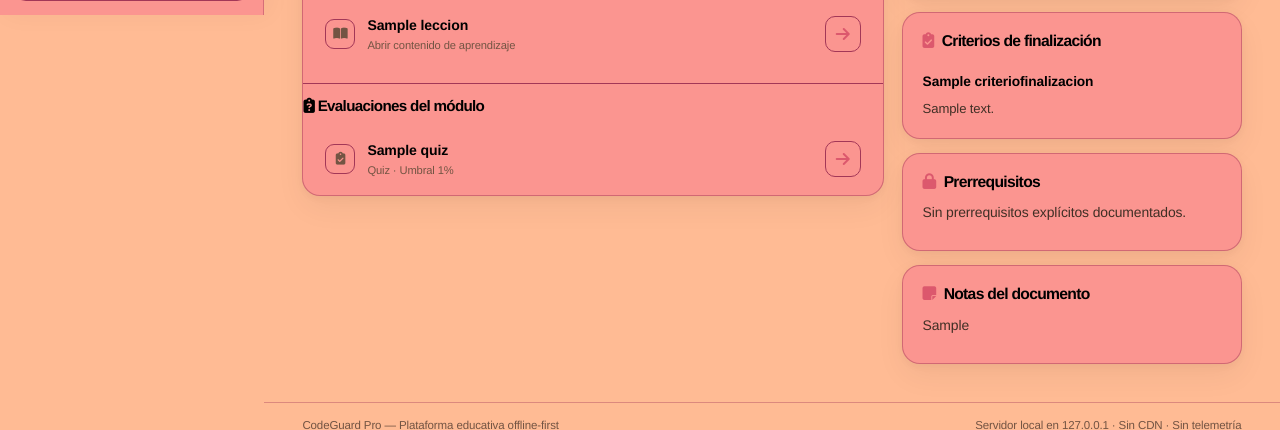
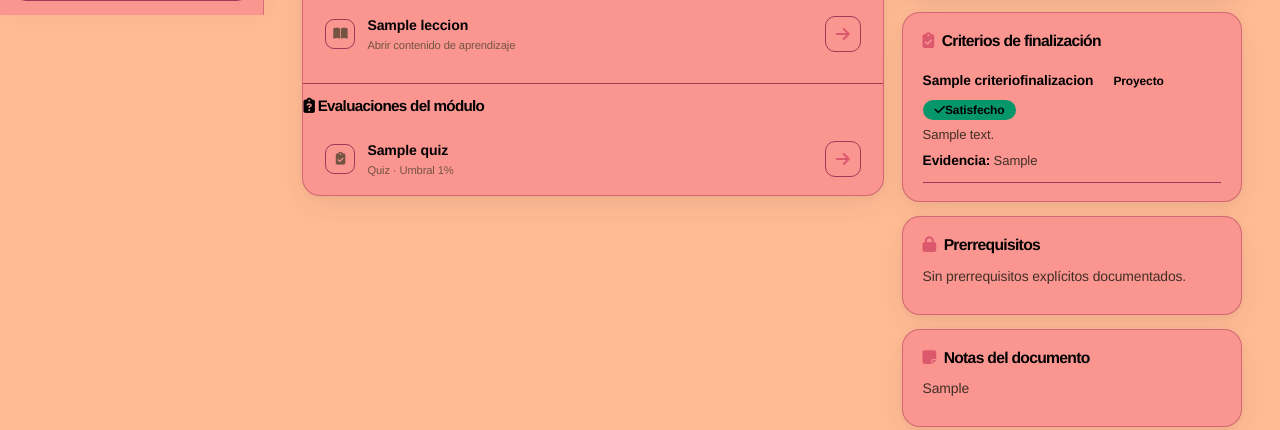
Before and after one commit to MaverickBms/CodeGuard-Pro, a Django app: page /roadmaps/etapa/1/ in a window 1280 px wide. Shown: the part 785-1215 px from the top of the page. Run offline with Django 5.2, Linux system fonts and the light colour scheme; tables that the repository leaves empty hold one stand-in row (values such as "Sample post"); data that the repository does not hold is empty; some libraries are stand-ins or nearby versions.

Commit message:
feat(roadmaps): UI de criterios con estado y registro de evidencia (Fase 4)
- Detalle de etapa muestra estado de cumplimiento por criterio y evidencia.
- Accion POST local para registrar evidencia/cumplimiento de criterios no
  automatizados (proyecto/evidencia/manual), con auditoria via servicio.
- Criterios de evaluacion se indican como satisfechos mediante examen.

Suite completa 234 tests OK.

```diff
--- a/apps/roadmaps/urls.py
+++ b/apps/roadmaps/urls.py
@@ -12,6 +12,11 @@ urlpatterns = [
     path("leccion/<int:leccion_id>/", views.leccion_detalle, name="leccion_detalle"),
     path("ejercicio/<int:ejercicio_id>/intento/", views.enviar_intento_view, name="enviar_intento"),
     path("etapa/<int:numero>/marcar/", views.marcar_etapa_view, name="marcar_etapa"),
+    path(
+        "etapa/<int:numero>/criterio/<int:criterio_id>/registrar/",
+        views.registrar_criterio_view,
+        name="registrar_criterio",
+    ),
     path(
         "leccion/<int:leccion_id>/marcar/",
         views.marcar_leccion_view,
--- a/apps/roadmaps/views.py
+++ b/apps/roadmaps/views.py
@@ -21,6 +21,8 @@ from apps.accounts.identity import (
     requiere_acceso,
 )
 from .models import (
+    CriterioFinalizacion,
+    CumplimientoCriterio,
     EjercicioLeccion,
     Etapa,
     IntentoEjercicio,
@@ -42,7 +44,7 @@ from .services import (
     progreso_general,
     roadmap_activo,
 )
-from .services_evaluacion import evaluar_quiz
+from .services_evaluacion import evaluar_quiz, registrar_cumplimiento_criterio
 
 
 @requiere_acceso
@@ -160,6 +162,19 @@ def detalle(request, numero):
         ).order_by("id")
     )
 
+    criterios = list(etapa.criterios.all())
+    cumplimientos = {}
+    if usuario is not None:
+        cumplimientos = {
+            c.criterio_id: c
+            for c in CumplimientoCriterio.objects.filter(usuario=usuario, criterio__etapa=etapa)
+        }
+    for criterio in criterios:
+        criterio.cumplimiento_actual = cumplimientos.get(criterio.id)
+        criterio.satisfecho = bool(
+            criterio.cumplimiento_actual and criterio.cumplimiento_actual.satisfecho
+        )
+
     return render(
         request,
         "roadmaps/detalle.html",
@@ -173,7 +188,7 @@ def detalle(request, numero):
             "bloqueada": etapa.esta_bloqueada_para(completadas),
             "prerrequisitos": etapa.prerrequisitos.select_related("etapa_requerida"),
             "desbloquea": etapa.desbloquea.select_related("etapa"),
-            "criterios": etapa.criterios.all(),
+            "criterios": criterios,
             "examenes_etapa": examenes_etapa,
         },
     )
@@ -537,3 +552,41 @@ def quiz_historial(request, quiz_id):
             "es_historial": True,
         },
     )
+
+
+@requiere_acceso
+@require_POST
+def registrar_criterio_view(request, numero, criterio_id):
+    """Registra evidencia/cumplimiento de un criterio de finalización (local)."""
+    roadmap = roadmap_activo()
+    if roadmap is None:
+        return redirect("roadmaps:lista")
+
+    usuario = get_usuario_actual(request)
+    if usuario is None:
+        messages.error(request, "No hay un propietario local configurado.")
+        return redirect("roadmaps:detalle", numero=numero)
+
+    etapa = get_object_or_404(Etapa, roadmap=roadmap, numero=numero)
+    criterio = get_object_or_404(CriterioFinalizacion, pk=criterio_id, etapa=etapa)
+
+    evidencia = (request.POST.get("evidencia") or "").strip()
+    origen = (request.POST.get("origen") or "manual").strip() or "manual"
+    if origen not in {"manual", "evidencia", "proyecto"}:
+        origen = "manual"
+
+    try:
+        registrar_cumplimiento_criterio(
+            usuario,
+            criterio,
+            evidencia=evidencia,
+            origen=origen,
+            referencia="ui:detalle_etapa",
+        )
+    except ValidationError as exc:
+        mensaje = exc.messages[0] if getattr(exc, "messages", None) else str(exc)
+        messages.error(request, mensaje)
+    else:
+        messages.success(request, f"Criterio registrado: {criterio.titulo}.")
+
+    return redirect("roadmaps:detalle", numero=numero)
--- a/templates/roadmaps/detalle.html
+++ b/templates/roadmaps/detalle.html
@@ -185,9 +185,35 @@
     <section class="glass-card side-card cg-card">
       <h3><i class="fa-solid fa-clipboard-check"></i> Criterios de finalización</h3>
       {% for criterio in criterios %}
-        <div class="criterio">
-          <strong>{{ criterio.titulo }}</strong>
-          {% if criterio.descripcion %}<p>{{ criterio.descripcion }}</p>{% endif %}
+        <div class="criterio" style="padding:.6rem 0; border-bottom:1px solid var(--cg-border,#e5e7eb);">
+          <div style="display:flex; align-items:center; gap:.5rem; flex-wrap:wrap;">
+            <strong>{{ criterio.titulo }}</strong>
+            <span class="cg-badge">{{ criterio.get_tipo_display }}</span>
+            {% if criterio.satisfecho %}
+              <span class="cg-badge cg-badge-success"><i class="fa-solid fa-check" aria-hidden="true"></i> Satisfecho</span>
+            {% elif criterio.obligatorio %}
+              <span class="cg-badge cg-badge-warning"><i class="fa-solid fa-hourglass-half" aria-hidden="true"></i> Pendiente</span>
+            {% else %}
+              <span class="cg-badge cg-badge-muted">Opcional</span>
+            {% endif %}
+          </div>
+          {% if criterio.descripcion %}<p style="margin:.25rem 0 0;">{{ criterio.descripcion }}</p>{% endif %}
+          {% if criterio.cumplimiento_actual and criterio.cumplimiento_actual.evidencia %}
+            <p class="muted" style="margin:.25rem 0 0;"><strong>Evidencia:</strong> {{ criterio.cumplimiento_actual.evidencia }}</p>
+          {% endif %}
+          {% if not criterio.satisfecho and criterio.tipo != "evaluacion" %}
+            <form method="post" action="{% url 'roadmaps:registrar_criterio' etapa.numero criterio.id %}" style="margin-top:.5rem;">
+              {% csrf_token %}
+              <input type="hidden" name="origen" value="{{ criterio.tipo }}">
+              <label for="evidencia-{{ criterio.id }}" class="muted" style="display:block; font-size:.9rem;">Registrar evidencia/cumplimiento</label>
+              <textarea id="evidencia-{{ criterio.id }}" name="evidencia" rows="2" class="form-control" placeholder="Describe brevemente la evidencia o verificación realizada" style="width:100%; margin:.25rem 0;"></textarea>
+              <button type="submit" class="btn btn-sm cg-btn cg-btn-secondary">
+                <i class="fa-solid fa-check-double" aria-hidden="true"></i> Marcar criterio cumplido
+              </button>
+            </form>
+          {% elif not criterio.satisfecho and criterio.tipo == "evaluacion" %}
+            <p class="muted" style="margin:.35rem 0 0;"><i class="fa-solid fa-circle-info" aria-hidden="true"></i> Este criterio se satisface aprobando el examen/evaluación de la etapa.</p>
+          {% endif %}
         </div>
       {% empty %}
         <p class="muted">Sin criterios registrados.</p>
```
